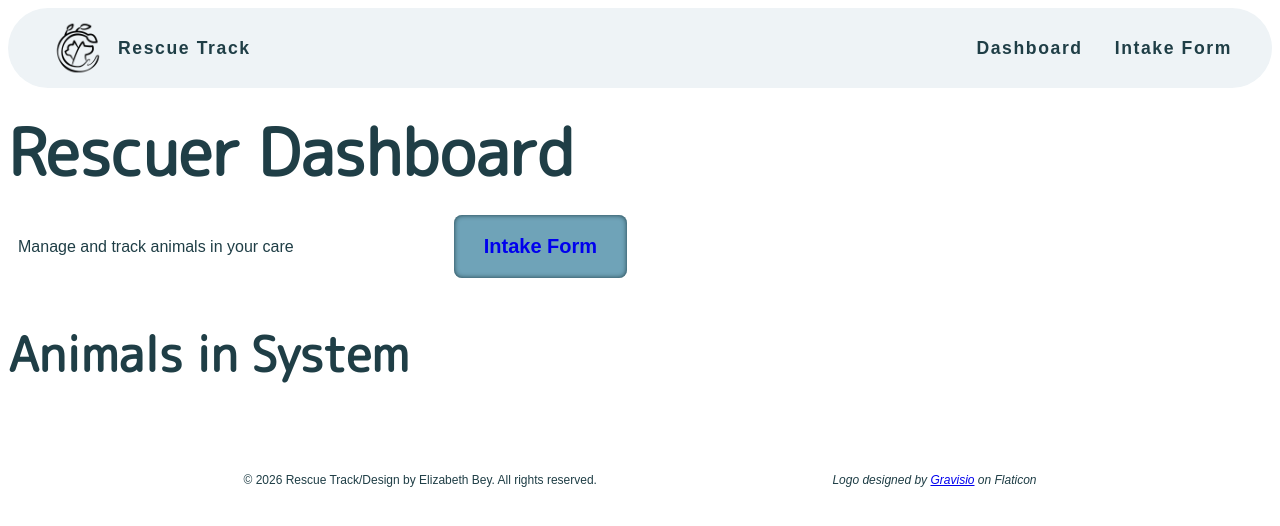
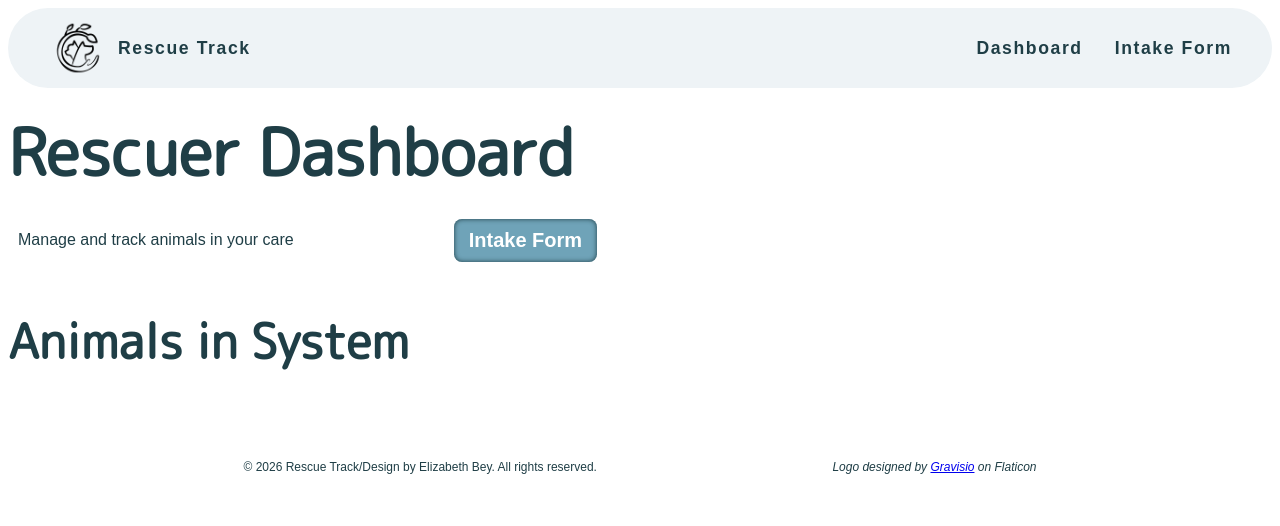
Before and after one commit to ebey04/animalRescueApp, a React (Vite) app: page / in a window 1280 px wide. Shown: the top 526 px of the page. Built offline with nearby package versions, Linux system fonts and the light colour scheme.

Commit message:
fix(dashboard): remove <button> around <link> & fix styling for accessibility

```diff
--- a/src/Dashboard/Dashboard.jsx
+++ b/src/Dashboard/Dashboard.jsx
@@ -24,11 +24,9 @@ export default function Dashboard() {
                     <h1 className={styles.heroTitle}>Rescuer Dashboard</h1>
                     <div className={styles.heroDivider}>
                         <p className={styles.heroSubtitle}>Manage and track animals in your care</p>
-                        <Button className={styles.formBtn}>
-                            <Link to="/intake-form" className={styles.formBtn}>
+                            <Link to="/intake-form" className={styles.formBtn} className={styles.formBtn}>
                                 Intake Form
                             </Link>
-                        </Button>
                     </div>
                 </section>
 
--- a/src/Dashboard/Dashboard.module.css
+++ b/src/Dashboard/Dashboard.module.css
@@ -14,7 +14,22 @@ h1, h2{
     padding: 10px 15px;
     text-decoration: none;
     display: flex;
+    background-color: var(--primary-color);
+    box-shadow: inset 0 0 5px var(--text-color);
+    color: white;
+    border: none;
+    padding: 10px 15px;
+    border-radius: 8px;
+    cursor: pointer;
+    font-weight: 600;
+}
 
+.formBtn:hover, .formBtn:focus-visible{
+    transform: translateY(-3px);
+    outline: none;
+    background-color: var(--text-color);
+    color: white;
+    box-shadow: 6px 6px 10px var(--primary-color);
 }
 
 .formBtn:visited{
```
